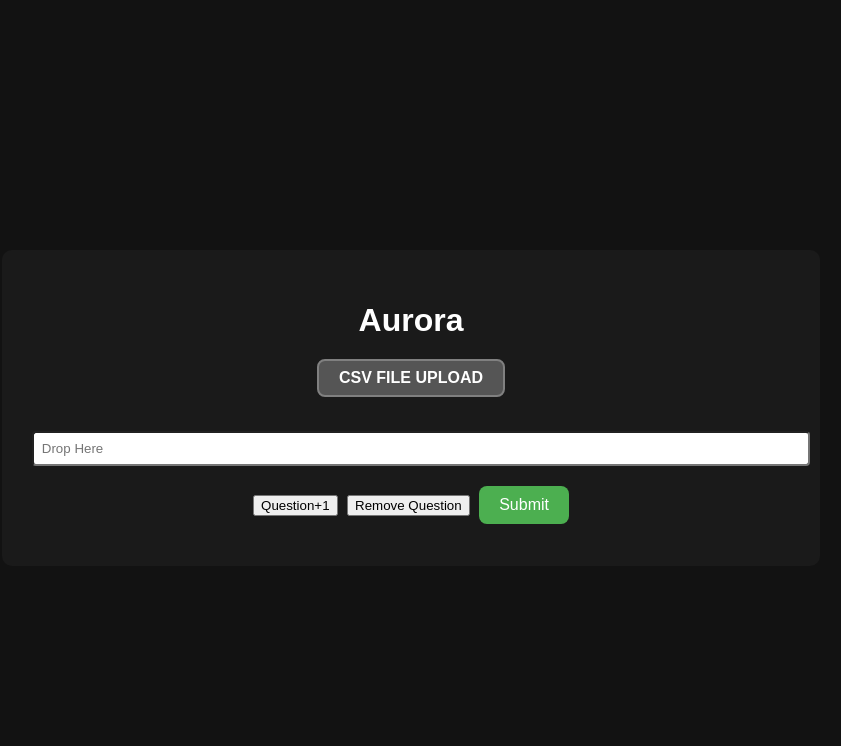
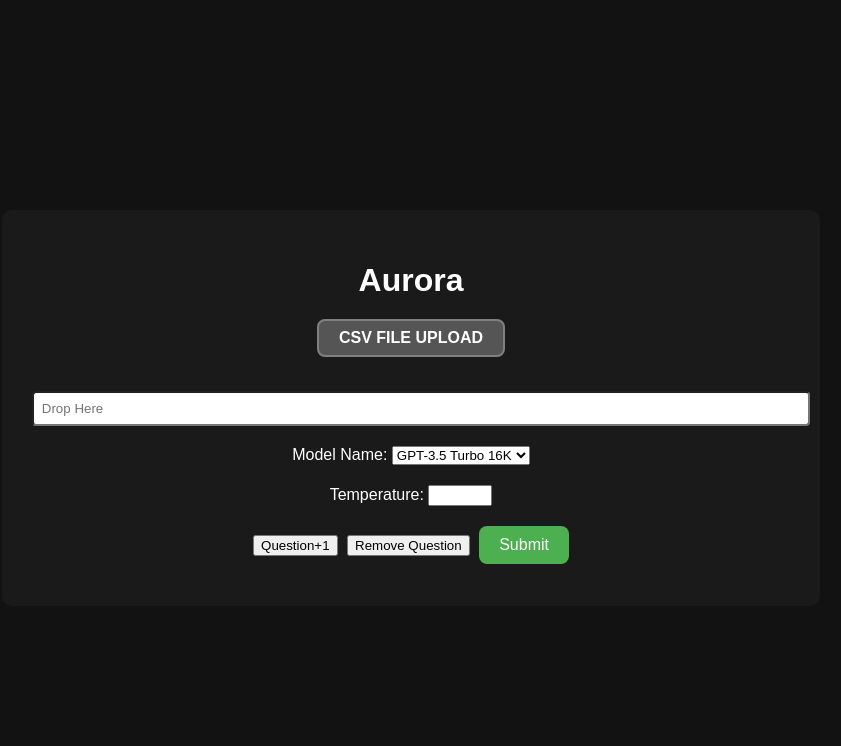
Before and after one commit to GodZone7991/Aurora, a Flask app: template templates/main.html in a window 1280 px wide. Shown: the top 746 px of the page, without its empty margins (229-1070 px from the left). Run offline with Flask 3, Linux system fonts and the light colour scheme; the template is opened without the code that fills it, so the values that code supplies are empty.

Commit message:
customisable parameters added

```diff
--- a/static/script.js
+++ b/static/script.js
@@ -1,11 +1,17 @@
 console.log("JavaScript loaded");
 
 let pollingInterval; // Declare variable for storing the interval ID
+let questionCount = 1; // Initialize question count
 
 document.addEventListener('DOMContentLoaded', function() {
   const csvFile = document.getElementById('csvFile');
   const progressBar = document.getElementById('progressBar');
   const uploadMessage = document.getElementById('upload-message');
+  const addQuestionButton = document.getElementById('add-question');
+  const removeQuestionButton = document.getElementById('remove-question');
+
+  // Initially hide the progress bar
+  progressBar.style.display = 'none';
 
   csvFile.addEventListener('change', function() {
     const file = csvFile.files[0];
@@ -28,6 +34,27 @@ document.addEventListener('DOMContentLoaded', function() {
     });
   }
 
+  // Add event listener to "Question+1" button
+  addQuestionButton.addEventListener('click', function() {
+    questionCount++;
+    const inputSection = document.getElementById('input-section');
+    const newInput = document.createElement('input');
+    newInput.type = 'text';
+    newInput.name = `question${questionCount}`;
+    newInput.placeholder = 'Drop Here';
+    inputSection.appendChild(newInput);
+  });
+
+  // Add event listener to "Remove Question" button
+  removeQuestionButton.addEventListener('click', function() {
+    if (questionCount > 1) { // Don't remove the first question
+      const inputSection = document.getElementById('input-section');
+      inputSection.removeChild(inputSection.lastChild);
+      questionCount--;
+    }
+  });
+
+  // Start polling when form is submitted
   document.querySelector('form').addEventListener('submit', function() {
     progressBar.style.display = 'block'; // Show the progress bar
     pollingInterval = setInterval(updateProgress, 1000); // Set the interval and store the ID
--- a/templates/main.html
+++ b/templates/main.html
@@ -20,6 +20,21 @@
       <div class="input-section" id="input-section">
           <input type="text" name="question1" placeholder="Drop Here">
       </div>
+
+            <!-- New Fields for Model Name and Temperature -->
+      <div class="input-section">
+        <label for="model_name" style="color: white;">Model Name:</label>
+        <select name="model_name" id="model_name">
+            <option value="gpt-3.5-turbo-16k">GPT-3.5 Turbo 16K</option>
+            <option value="gpt-4-32k">GPT-4 32K</option>
+        </select>
+      </div>
+
+      <div class="input-section">
+        <label for="temperature" style="color: white;">Temperature: </label>
+        <input type="number" id="temperature" name="temperature" min="0" max="2" step="0.1">
+      </div>
+
       <button type="button" id="add-question">Question+1</button>
       <button type="button" id="remove-question">Remove Question</button>
       <input type="submit" value="Submit">
```
Also changed, not shown: appy.py (+6 -2 lines), uploads/enriched.csv (+4 -4 lines), 1 other file.
